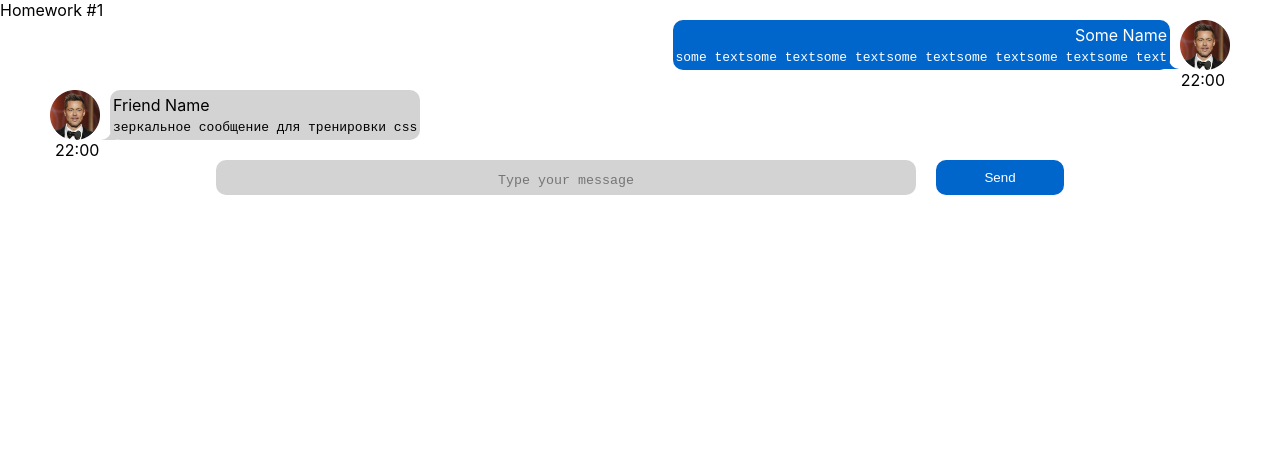
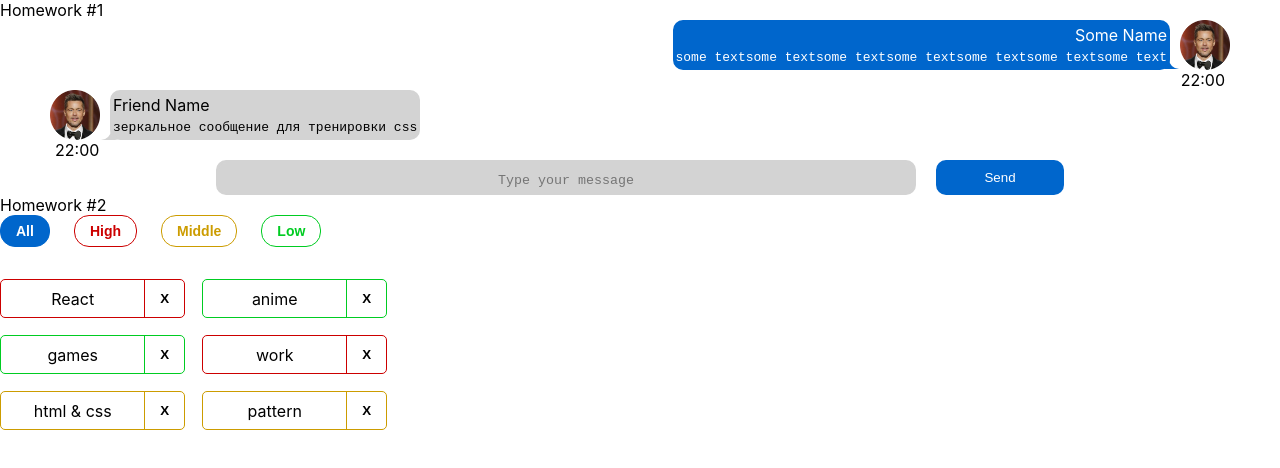
Before and after one commit to and-gurin/hws2, a React (Create React App) app: page / in a window 1280 px wide. Shown: the top 468 px of the page. Built offline with nearby package versions, Linux system fonts and the light colour scheme.

Commit message:
feat: add homework number two

```diff
--- a/package.json
+++ b/package.json
@@ -1,6 +1,6 @@
 {
   "name": "hws2",
-  "homepage": "http://IgnatZakalinsky.github.io/hws2",
+  "homepage": "http://and-gurin.github.io/hws2",
   "version": "0.1.0",
   "private": true,
   "dependencies": {
@@ -16,7 +16,7 @@
     "@types/react-dom": "18.0.6",
     "@types/uuid": "8.3.4",
     "axios": "0.27.2",
-    "gh-pages": "4.0.0",
+    "gh-pages": "^4.0.0",
     "react": "18.2.0",
     "react-dom": "18.2.0",
     "react-redux": "8.0.4",
--- a/src/s1-main/App.tsx
+++ b/src/s1-main/App.tsx
@@ -1,13 +1,14 @@
 import React from 'react'
 import s from './App.module.css'
 import HW1 from '../s2-homeworks/hw01/HW1'
+import HW2 from "../s2-homeworks/hw02/HW2";
 
 function App() {
     return (
         <div className={s.App}>
             <HW1/>
             {/*раскомментировать по ходу выполнения*/}
-            {/*<HW2/>*/}
+            <HW2/>
             {/*<HW3/>*/}
             {/*<HW4/>*/}
 
--- a/src/s2-homeworks/hw02/HW2.tsx
+++ b/src/s2-homeworks/hw02/HW2.tsx
@@ -17,40 +17,51 @@
 * */
 
 // types
-export type AffairPriorityType = any // need to fix any
+export type AffairPriorityType = 'high'|'low'|'middle' // need to fix any
 export type AffairType = {
-    _id: any // need to fix any
-    name: any // need to fix any
+    _id: number // need to fix any
+    name: string // need to fix any
     priority: AffairPriorityType
 }
 export type FilterType = 'all' | AffairPriorityType
 
 // constants
-const defaultAffairs: any = [ // need to fix any
+const defaultAffairs: Array<AffairType> = [ // need to fix any
     {_id: 1, name: 'React', priority: 'high'}, // студенты могут изменить содержимое name и количество элементов в массиве, ...priority не менять!
     {_id: 2, name: 'anime', priority: 'low'},
     {_id: 3, name: 'games', priority: 'low'},
     {_id: 4, name: 'work', priority: 'high'},
     {_id: 5, name: 'html & css', priority: 'middle'},
+    {_id: 6, name: 'pattern', priority: 'middle'},
 ]
 
 // pure helper functions
-export const filterAffairs = (affairs: any, filter: any): any => { // need to fix any
-
+export const filterAffairs = (affairs: Array<AffairType>, filter: FilterType): Array<AffairType> => { // need to fix any
+    if(filter === 'low'){
+        affairs = affairs.filter((aff)=>aff.priority === 'low')
+    }
+    if(filter === 'high'){
+        affairs = affairs.filter((aff)=>aff.priority === 'high')
+    }
+    if(filter === 'middle'){
+        affairs = affairs.filter((aff)=>aff.priority === 'middle')
+    }
 
     return affairs // need to fix
 }
-export const deleteAffair = (affairs: any, _id: any): any => { // need to fix any
-
+export const deleteAffair = (affairs: Array<AffairType>, _id: number): any => { // need to fix any
+    affairs = affairs.filter((aff)=>aff._id !== _id)
     return affairs // need to fix
 }
 
 function HW2() {
-    const [affairs, setAffairs] = useState<any>(defaultAffairs) // need to fix any
+    const [affairs, setAffairs] = useState<Array<AffairType>>(defaultAffairs) // need to fix any
     const [filter, setFilter] = useState<FilterType>('all')
 
     const filteredAffairs = filterAffairs(affairs, filter)
-    const deleteAffairCallback = (_id: any) => { // need to fix any
+    const deleteAffairCallback = (_id: number) => { // need to fix any
+        const deletedAffairs = deleteAffair(affairs, _id)
+        setAffairs(deletedAffairs)
         // need to fix
     }
 
--- a/src/s2-homeworks/hw02/affairs/Affairs.tsx
+++ b/src/s2-homeworks/hw02/affairs/Affairs.tsx
@@ -4,23 +4,27 @@
 import s from './Affairs.module.css'
 
 type AffairsPropsType = {
-    data: any // need to fix any
-    setFilter: any
-    deleteAffairCallback: any
+    data: Array<AffairType> // need to fix any
+    setFilter: (value:FilterType)=>void
+    deleteAffairCallback: (id: number)=>void
     filter: FilterType
 }
 
 function Affairs(props: AffairsPropsType) {
     const setAll = () => {
+        props.setFilter('all')
         // need to fix
     }
     const setHigh = () => {
+        props.setFilter('high')
         // need to fix
     }
     const setMiddle = () => {
+        props.setFilter('middle')
         // need to fix
     }
     const setLow = () => {
+        props.setFilter('low')
         // need to fix
     }
 
--- a/src/s2-homeworks/hw02/affairs/affair/Affair.tsx
+++ b/src/s2-homeworks/hw02/affairs/affair/Affair.tsx
@@ -6,11 +6,12 @@
 type AffairPropsType = {
     // key не нужно типизировать
     affair: AffairType
-    deleteAffairCallback: any // need to fix any
+    deleteAffairCallback: (id: number)=>void // need to fix any
 }
 
 function Affair(props: AffairPropsType) {
-    const deleteCallback = () => {
+    const deleteCallback = (id:number) => {
+        props.deleteAffairCallback(id)
         // need to fix
     }
 
@@ -24,12 +25,12 @@
             className={affairClass}
         >
             <div id={'hw2-name-' + props.affair._id} className={nameClass}>
-                {/*создаёт студент*/}
+                {props.affair.name}
 
                 {/**/}
             </div>
             <div id={'hw2-priority-' + props.affair._id} hidden>
-                {/*создаёт студент*/}
+                {props.affair.priority}
 
                 {/**/}
             </div>
@@ -38,6 +39,7 @@
                 id={'hw2-button-delete-' + props.affair._id}
                 className={buttonClass}
                 // need to fix
+                onClick={()=>deleteCallback(props.affair._id)}
 
             >
                 {/*текст кнопки могут изменить студенты*/}
```
Also changed, not shown: 1 other file (tests, documents, lock files or other folders).
